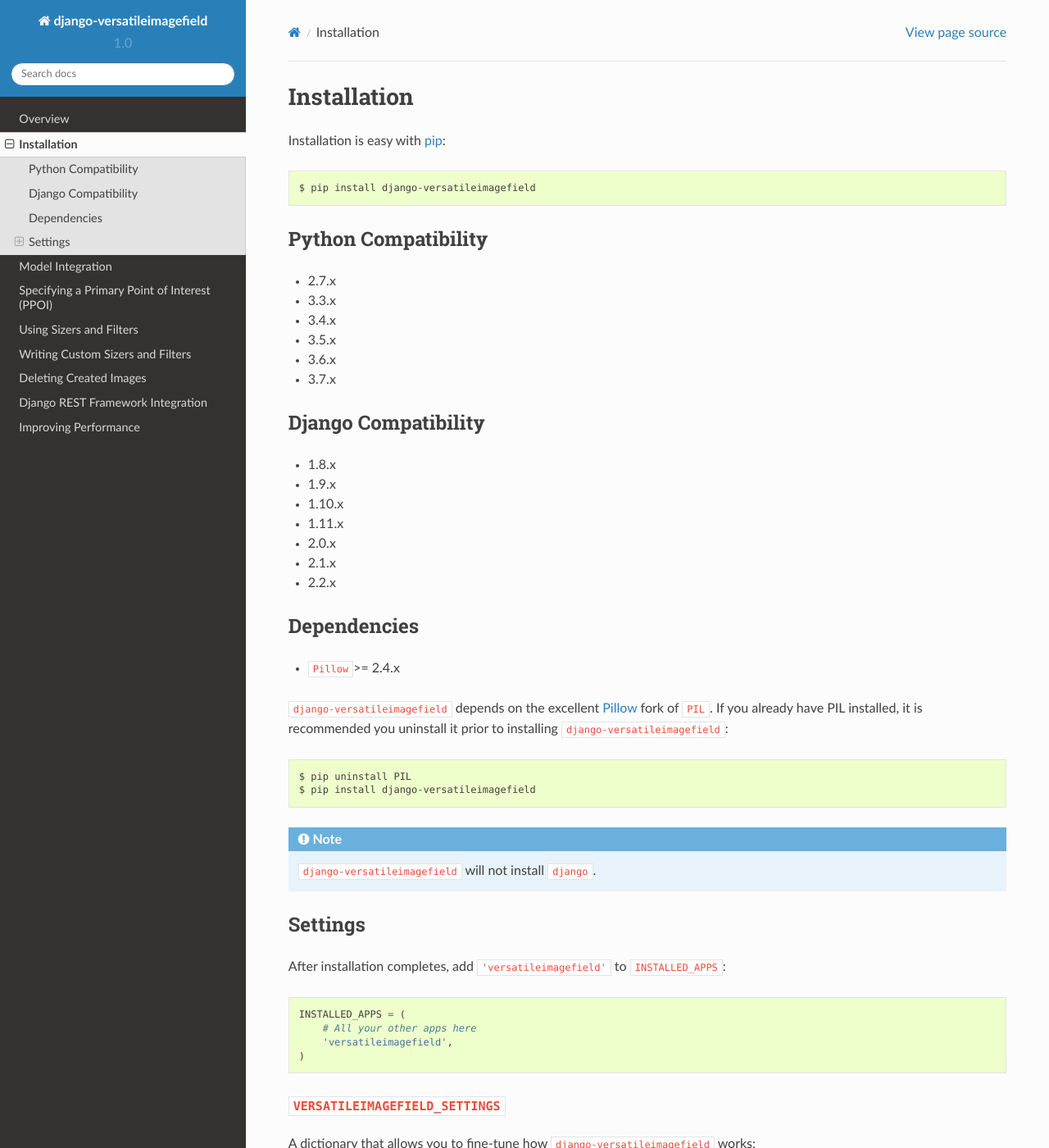
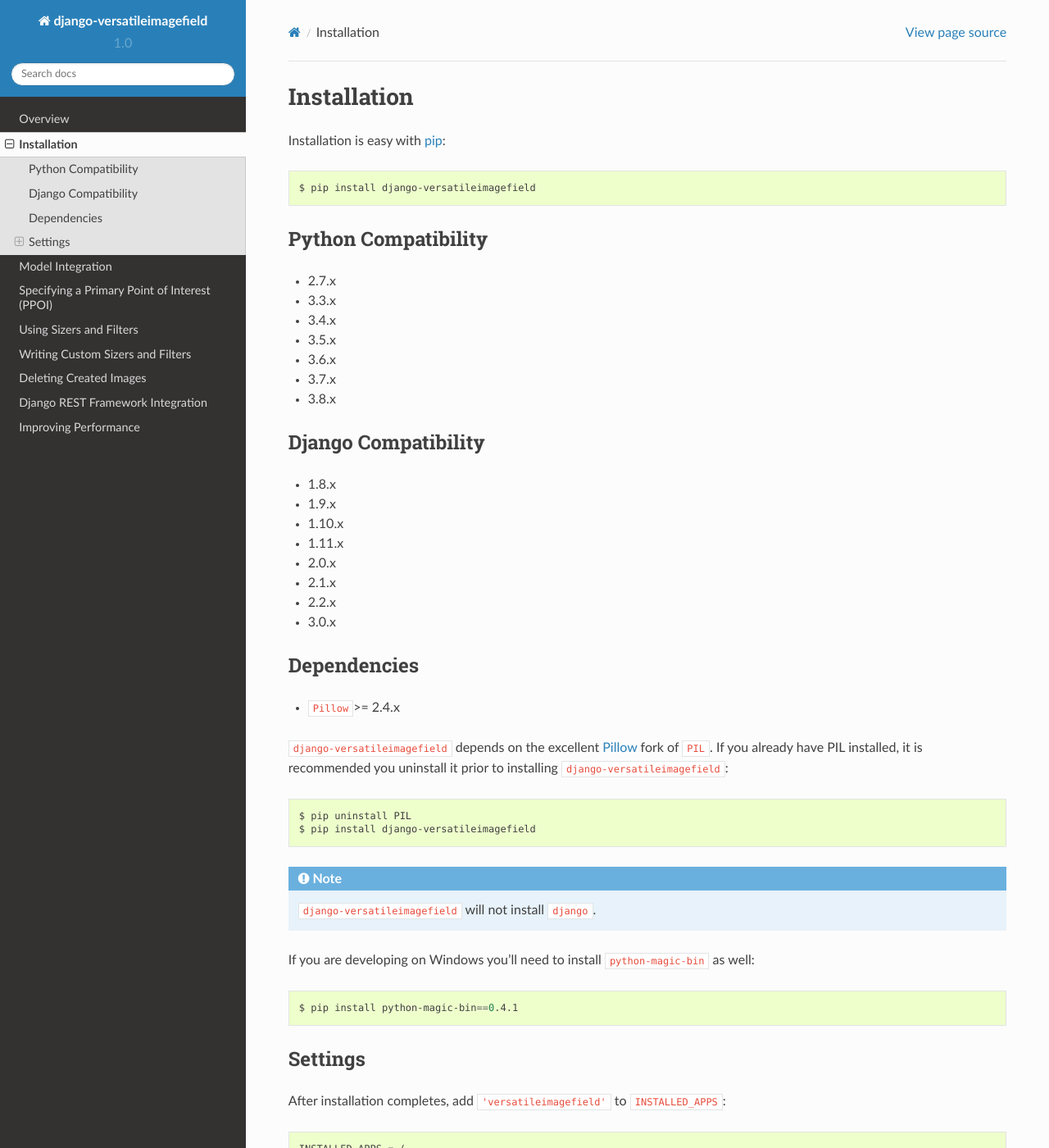
Before and after one commit to respondcreate/django-versatileimagefield, a Sphinx documentation site: the page built from docs/installation.rst, in a window 1280 px wide and 1400 px high. Shown: the whole window at 82% size. Built offline with Sphinx 7.4.7 and the Read the Docs theme 2.0.0, drawn with Linux system fonts in a browser that asks for light colours.

Commit message:
Preparing for 2.0 release
Includes:
* Incrementing package version.
* Added release notes to docs.
* Added note about libmagic installation to installation docs.

```diff
--- a/docs/index.rst
+++ b/docs/index.rst
@@ -87,6 +87,12 @@
 
 Release Notes
 =============
+2.0
+^^^
+- Added support for Django 3.0 (and dropped support for Python 2.7.x). Thanks, `@dmptrluke <https://github.com/dmptrluke>`_!
+- Added webp support. Thanks, `@hussam-almarzoq <https://github.com/hussam-almarzoq>`_!
+- Updated docs to notify folks on Windows to install ``libmagic``. Thanks, `@NyanKiyoshi <https://github.com/NyanKiyoshi>`_!
+
 1.11
 ^^^^
 - File contents (not file extension) now determine the image type. Thanks, `@tuky <https://github.com/tuky>`_!
--- a/docs/installation.rst
+++ b/docs/installation.rst
@@ -16,6 +16,7 @@
 -  3.5.x
 -  3.6.x
 -  3.7.x
+-  3.8.x
 
 Django Compatibility
 --------------------
@@ -27,6 +28,7 @@
 -  2.0.x
 -  2.1.x
 -  2.2.x
+-  3.0.x
 
 Dependencies
 ------------
@@ -44,6 +46,12 @@
     $ pip install django-versatileimagefield
 
 .. note:: ``django-versatileimagefield`` will not install ``django``.
+
+If you are developing on Windows you'll need to install ``python-magic-bin`` as well:
+
+.. code-block:: bash
+
+    $ pip install python-magic-bin==0.4.1
 
 .. _settings:
 
--- a/setup.py
+++ b/setup.py
@@ -5,7 +5,7 @@
 setup(
     name='django-versatileimagefield',
     packages=find_packages(),
-    version='1.11',
+    version='2.0',
     author=u'Jonathan Ellenberger',
     author_email='jonathan_ellenberger@wgbh.org',
     url='http://github.com/respondcreate/django-versatileimagefield/',
```
